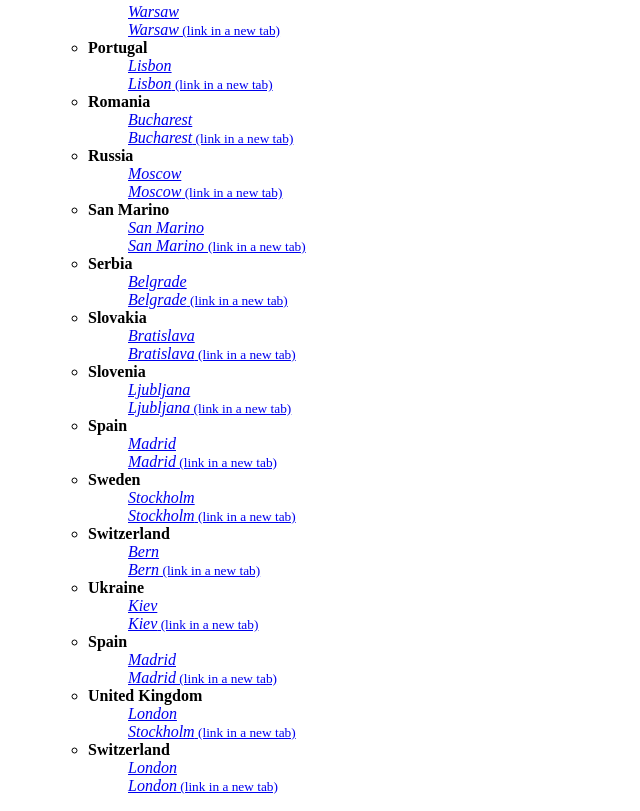
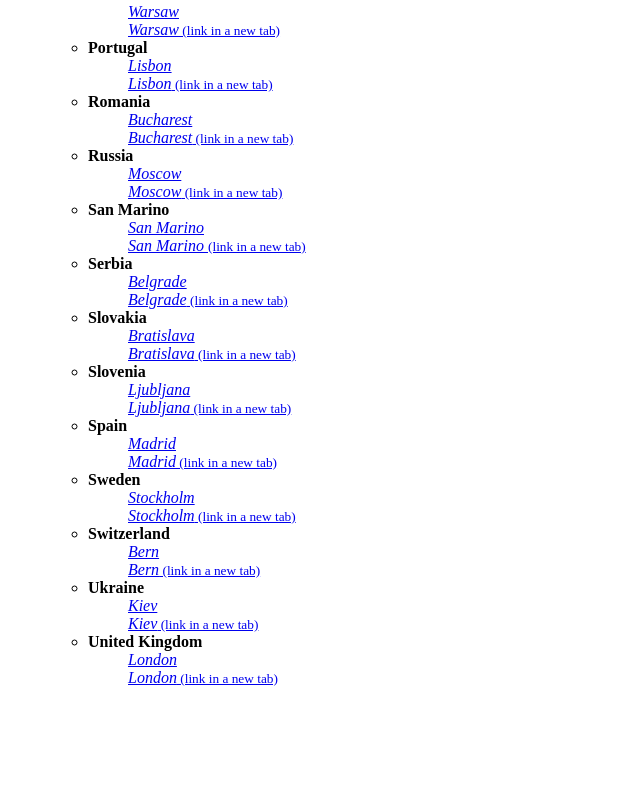
Before and after one commit to LikaTsetskhladze/BSU-HOMEWORK, a plain HTML site: page index.html in a window 1280 px wide. Shown: the part 1787-2598 px from the top of the page, without its empty margins (0-640 px from the left). After the commit the page ends 2490 px from the top, so only its background shows below. Drawn offline with Linux system fonts and the light colour scheme.

Commit message:
Update index.html

```diff
--- a/index.html
+++ b/index.html
@@ -329,22 +329,7 @@
 				     <a href="https://en.wikipedia.org/wiki/Kiev" target="_blank"><i>Kiev</i><small> (link in a new tab)</small></a>
                  </ul>
 			 </li>
-		     <li><b>Spain </b>
-			     <ul>
-                     <a href="https://en.wikipedia.org/wiki/Madrid"><i>Madrid</i></a> <br>
-			         <a href="https://en.wikipedia.org/wiki/Madrid" target="_blank"><i>Madrid</i><small> (link in a new tab)</small></a>
-                </ul>
-	        </li>
-		</ul>
-	</li>
-	     <ul>
-		     <li><b> United Kingdom	</b>
-                 <ul>
-                     <a href="https://en.wikipedia.org/wiki/Stockholm"><i>London</i></a> <br>
-				     <a href="https://en.wikipedia.org/wiki/Stockholm" target="_blank"><i>Stockholm</i><small> (link in a new tab)</small></a>
-                 </ul>
-			 </li>
-		     <li><b>Switzerland</b>
+		     <li><b>United Kingdom </b>
 			     <ul>
                      <a href="https://en.wikipedia.org/wiki/London"><i>London</i></a> <br>
 			         <a href="https://en.wikipedia.org/wiki/London" target="_blank"><i>London</i><small> (link in a new tab)</small></a>
@@ -353,5 +338,6 @@
 		</ul>
 	</li>
 
+
 </body>
 </html>
```
